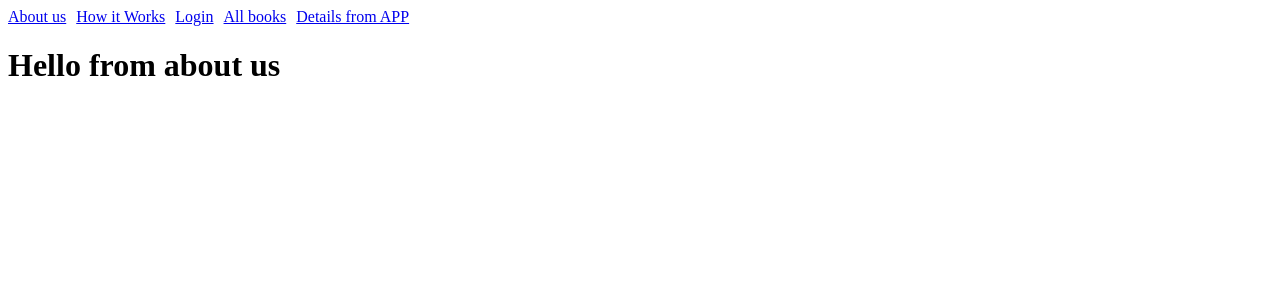
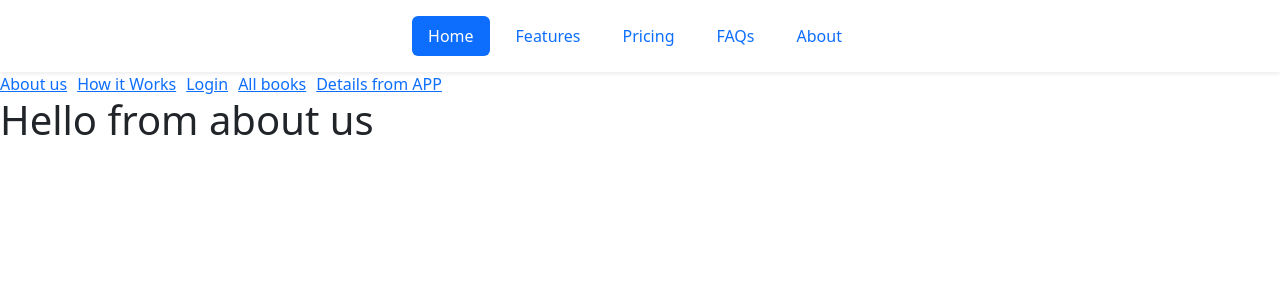
Before and after one commit to krunalp-pulse/book-store-angular, an Angular app in the folder bookStoreApp/: page /about-us in a window 1280 px wide. Shown: the top 300 px of the page. Built offline with nearby package versions, Linux system fonts and the light colour scheme.

Commit message:
3 ways to install bootstrap in angular

```diff
--- a/bookStoreApp/angular.json
+++ b/bookStoreApp/angular.json
@@ -31,7 +31,8 @@
               "src/assets"
             ],
             "styles": [
-              "src/styles.scss"
+              "src/styles.scss",
+              "node_modules/bootstrap/dist/css/bootstrap.css"
             ],
             "scripts": []
           },
--- a/bookStoreApp/package.json
+++ b/bookStoreApp/package.json
@@ -18,6 +18,7 @@
     "@angular/platform-browser": "~12.2.0",
     "@angular/platform-browser-dynamic": "~12.2.0",
     "@angular/router": "~12.2.0",
+    "bootstrap": "^5.3.5",
     "rxjs": "~6.6.0",
     "tslib": "^2.3.0",
     "zone.js": "~0.11.4"
--- a/bookStoreApp/src/app/app.component.html
+++ b/bookStoreApp/src/app/app.component.html
@@ -1,3 +1,14 @@
+<div class="container-fuild shadow-sm">
+  <header class="d-flex justify-content-center py-3">
+    <ul class="nav nav-pills">
+      <li class="nav-item"><a href="#" class="nav-link active" aria-current="page">Home</a></li>
+      <li class="nav-item"><a href="#" class="nav-link">Features</a></li>
+      <li class="nav-item"><a href="#" class="nav-link">Pricing</a></li>
+      <li class="nav-item"><a href="#" class="nav-link">FAQs</a></li>
+      <li class="nav-item"><a href="#" class="nav-link">About</a></li>
+    </ul>
+  </header>
+</div>
 <div>
   <a routerLink="/about-us">About us</a>
   <a routerLink="/how-it-works">How it Works</a>
--- a/bookStoreApp/src/index.html
+++ b/bookStoreApp/src/index.html
@@ -6,6 +6,7 @@
   <base href="/">
   <meta name="viewport" content="width=device-width, initial-scale=1">
   <link rel="icon" type="image/x-icon" href="favicon.ico">
+  <!-- <link href="https://cdn.jsdelivr.net/npm/bootstrap@5.3.5/dist/css/bootstrap.min.css" rel="stylesheet"> -->
 </head>
 <body>
   <app-root></app-root>
--- a/bookStoreApp/src/styles.scss
+++ b/bookStoreApp/src/styles.scss
@@ -1 +1,2 @@
 /* You can add global styles to this file, and also import other style files */
+// @import url('../node_modules/bootstrap/dist/css/bootstrap.css');
```
Also changed, not shown: 1 other file (tests, documents, lock files or other folders).
